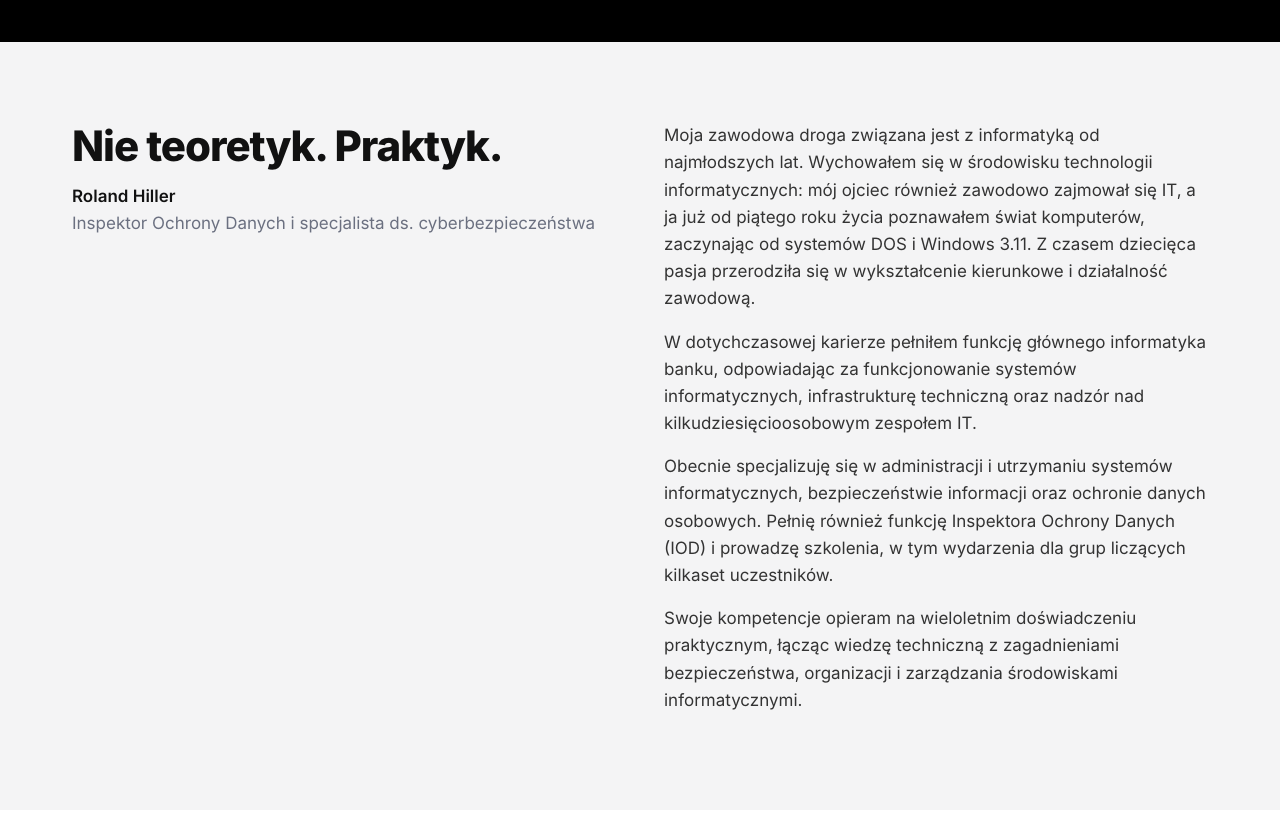
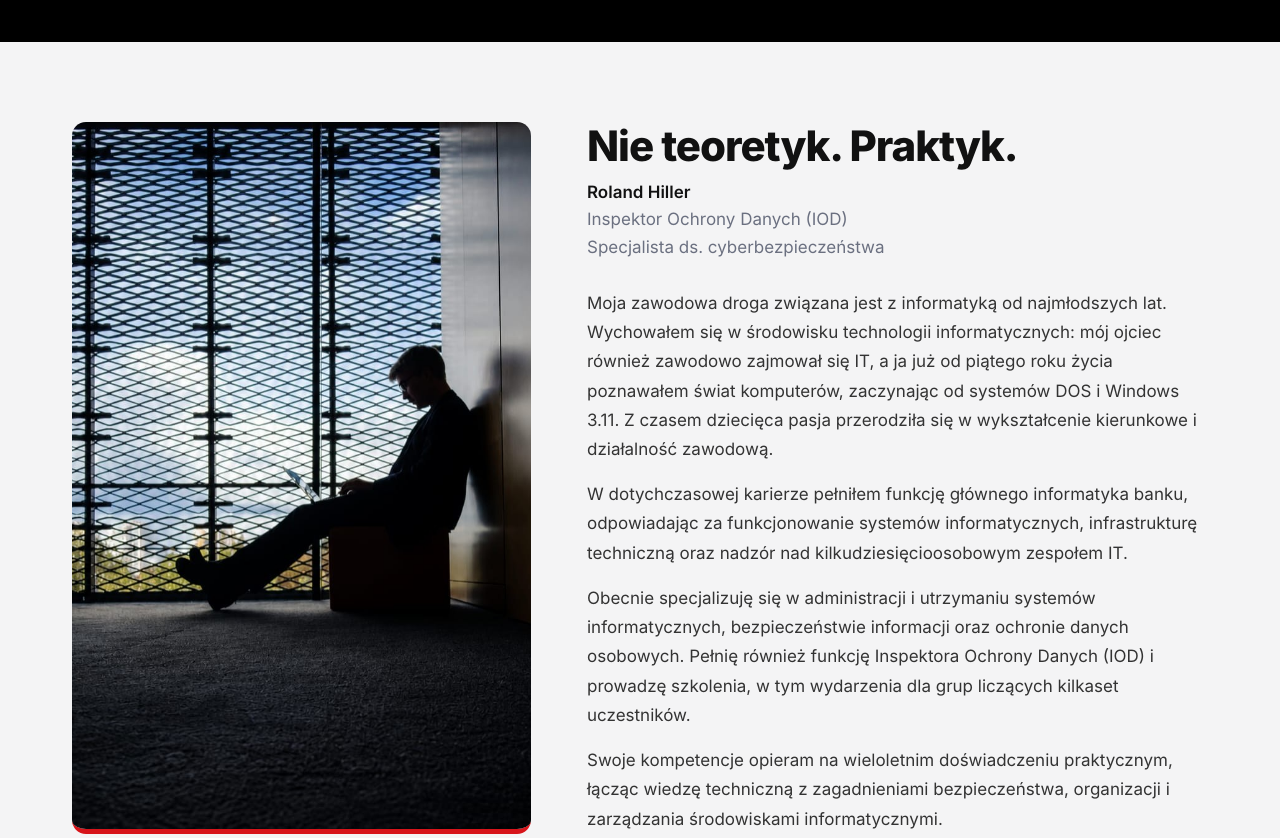
Before and after one commit to Hillerset/hillerset.github.io, a plain HTML site: page index.html in a window 1280 px wide. Shown: the part 2120-2958 px from the top of the page. Drawn offline with Linux system fonts and the light colour scheme.

Commit message:
Zdjęcie w sekcji O mnie, nowy układ i podpis

```diff
--- a/index.html
+++ b/index.html
@@ -14,7 +14,7 @@
 <meta property="og:url" content="https://hillerset.github.io/">
 <link rel="canonical" href="https://hillerset.github.io/">
 <link rel="icon" href="favicon.svg" type="image/svg+xml">
-<link rel="stylesheet" href="style.css?v=6">
+<link rel="stylesheet" href="style.css?v=7">
 </head>
 <body>
 <header class="hero">
@@ -72,17 +72,16 @@
  </div>
 </section>
 <section class="soft about" id="o-nas">
- <div class="wrap two">
-  <div>
-   <h2>Nie teoretyk. Praktyk.</h2>
-   <p class="sub role" style="margin-bottom:0"><strong>Roland Hiller</strong><br>Inspektor Ochrony Danych i&nbsp;specjalista ds.&nbsp;cyberbezpieczeństwa</p>
-  </div>
-  <div>
-   <p>Moja zawodowa droga związana jest z informatyką od najmłodszych lat. Wychowałem się w środowisku technologii informatycznych: mój ojciec również zawodowo zajmował się IT, a ja już od piątego roku życia poznawałem świat komputerów, zaczynając od systemów DOS i Windows 3.11. Z czasem dziecięca pasja przerodziła się w wykształcenie kierunkowe i działalność zawodową.</p>
+ <div class="wrap about-grid">
+  <div class="about-photo"><img class="photo" src="o-mnie.jpg" alt="Sylwetka specjalisty pracującego na laptopie przy kracie" width="884" height="1138" loading="lazy"></div>
+  <h2>Nie teoretyk. Praktyk.</h2>
+  <p class="sub role" style="margin-bottom:0"><strong>Roland Hiller</strong><span>Inspektor Ochrony Danych (IOD)</span><span>Specjalista ds. cyberbezpieczeństwa</span></p>
+  <div class="about-text">
+<p>Moja zawodowa droga związana jest z informatyką od najmłodszych lat. Wychowałem się w środowisku technologii informatycznych: mój ojciec również zawodowo zajmował się IT, a ja już od piątego roku życia poznawałem świat komputerów, zaczynając od systemów DOS i Windows 3.11. Z czasem dziecięca pasja przerodziła się w wykształcenie kierunkowe i działalność zawodową.</p>
 <p>W dotychczasowej karierze pełniłem funkcję głównego informatyka banku, odpowiadając za funkcjonowanie systemów informatycznych, infrastrukturę techniczną oraz nadzór nad kilkudziesięcioosobowym zespołem IT.</p>
 <p>Obecnie specjalizuję się w administracji i utrzymaniu systemów informatycznych, bezpieczeństwie informacji oraz ochronie danych osobowych. Pełnię również funkcję Inspektora Ochrony Danych (IOD) i prowadzę szkolenia, w tym wydarzenia dla grup liczących kilkaset uczestników.</p>
 <p>Swoje kompetencje opieram na wieloletnim doświadczeniu praktycznym, łącząc wiedzę techniczną z zagadnieniami bezpieczeństwa, organizacji i zarządzania środowiskami informatycznymi.</p>
-</div>
+  </div>
  </div>
 </section>
 <section id="kontakt">
--- a/style.css
+++ b/style.css
@@ -70,3 +70,16 @@ body.noscroll{overflow:hidden}
 
 .role{text-wrap:balance}
 .role strong{color:#111;font-weight:600}
+
+.about-grid{display:grid;grid-template-columns:.85fr 1.15fr;grid-template-rows:auto auto 1fr;column-gap:56px;align-items:start}
+.about-grid h2{grid-column:2;grid-row:1;margin:0 0 10px}
+.about-grid .role{grid-column:2;grid-row:2;margin:0 0 28px!important}
+.about-grid .about-text{grid-column:2;grid-row:3}
+.about-photo{grid-column:1;grid-row:1/4;position:relative;align-self:stretch;min-height:420px}
+.about .photo{position:absolute;inset:0;width:100%;height:100%;object-fit:cover;object-position:62% 55%;border-radius:14px;border-bottom:5px solid var(--red)}
+.about-text p{font-size:17px;line-height:1.72}
+.about-text p:last-child{margin-bottom:0}
+.role span{display:block;white-space:nowrap}
+@media(max-width:1100px) and (min-width:761px){.about-grid{grid-template-columns:.9fr 1.1fr;column-gap:40px}}
+@media(max-width:760px){.about-grid{grid-template-columns:1fr;grid-template-rows:none}.about-grid h2,.about-grid .role,.about-grid .about-text,.about-photo{grid-column:1;grid-row:auto}.about-photo{order:3;min-height:0;aspect-ratio:4/5;margin:28px 0}.about-grid h2{order:1}.about-grid .role{order:2;margin:0!important}.about-grid .about-text{order:4}.about-text p{font-size:17px;line-height:1.7}}
+@media(max-width:360px){.role span{font-size:15px}}
```
Also changed, not shown: o-mnie.jpg (added).
